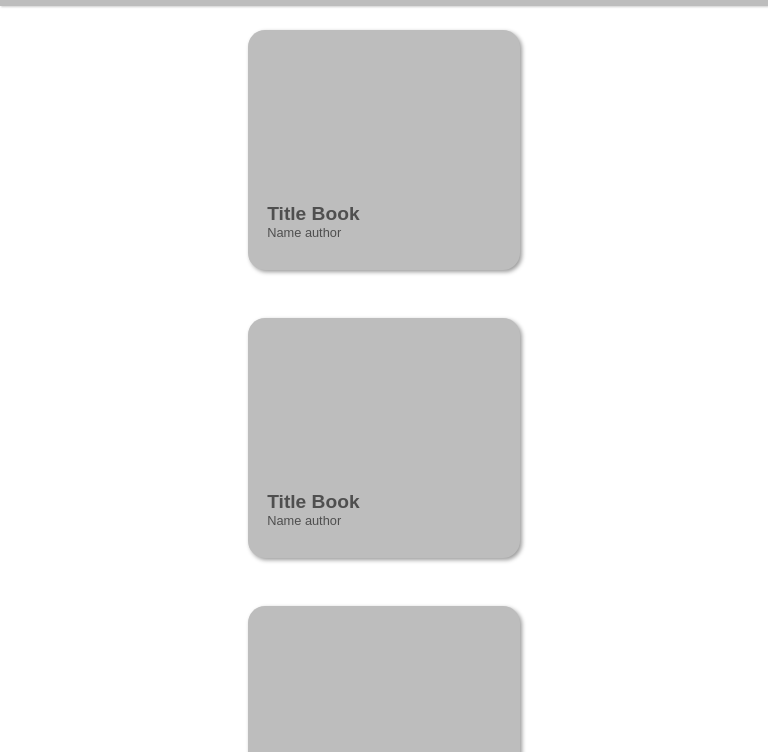
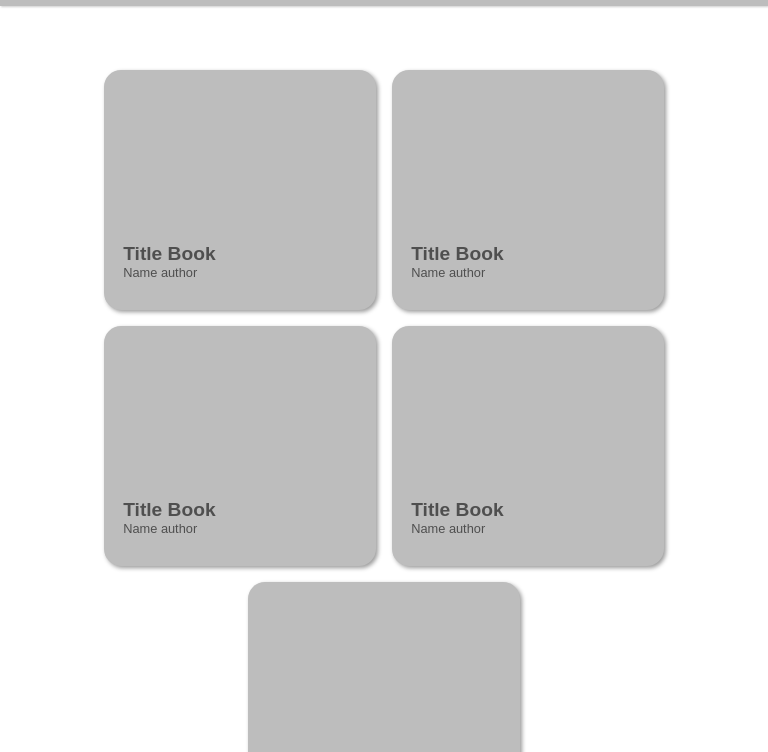
Before and after one commit to marfernans/virtbook, a plain HTML site: page index.html in a window 768 px wide. Shown: the part 42-794 px from the top of the page. Drawn offline with Linux system fonts and the light colour scheme.

Commit message:
Initial desktop version

```diff
--- a/style.css
+++ b/style.css
@@ -46,8 +46,6 @@ a:hover {
 
 
 
-
-
 .header__content {
     display: flex;
     align-items: center;
@@ -58,6 +56,8 @@ a:hover {
     color: var(--gray-1);
     background-color: var(--gray-3);
     box-shadow: 1px 1px 2px 0 rgba(0,0,0,0.2);
+
+
 }
 
 
@@ -69,6 +69,7 @@ a:hover {
     justify-content: center;
     align-items: center;
 
+    padding-top: 3.5rem ;
 }
 
 .content__card {
@@ -78,7 +79,7 @@ a:hover {
     height: 15em;
     border-radius: 17px;
     box-shadow: 2px 2px 4px 0 rgba(0,0,0,0.4);
-    margin:  1.5rem;
+    margin:  0.5rem;
 
 
 }
@@ -89,13 +90,14 @@ a:hover {
     margin: 13.5em 1.5em 0;
 
 
-
+}
 
 @media screen and (max-width: 1024px) and (min-width: 768px) {
 
-    .main__wrapper {
+        .container {
         display: flex;
-
+        flex-direction: row;
+        flex-wrap: wrap;
 
 
     }
```
